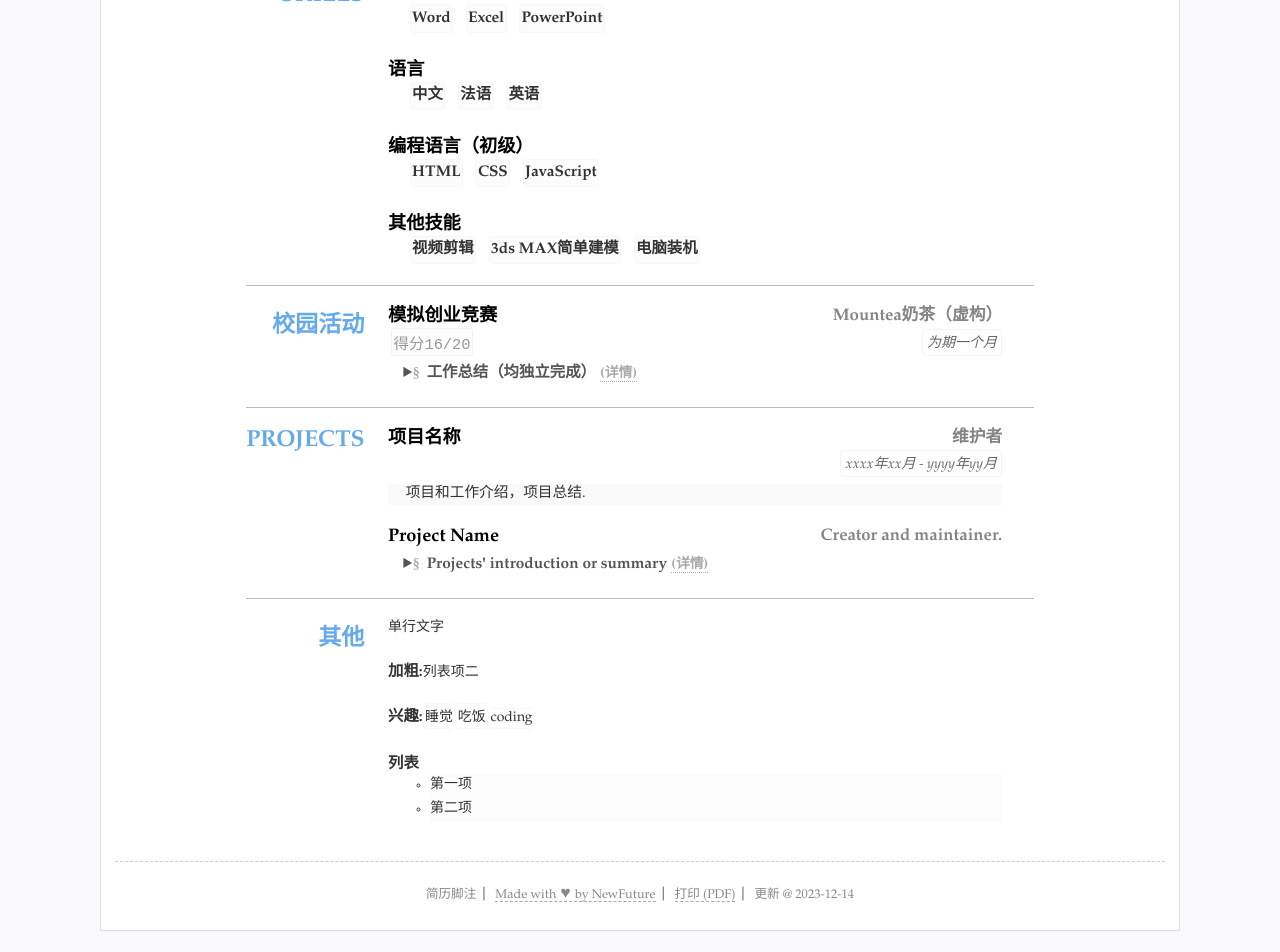
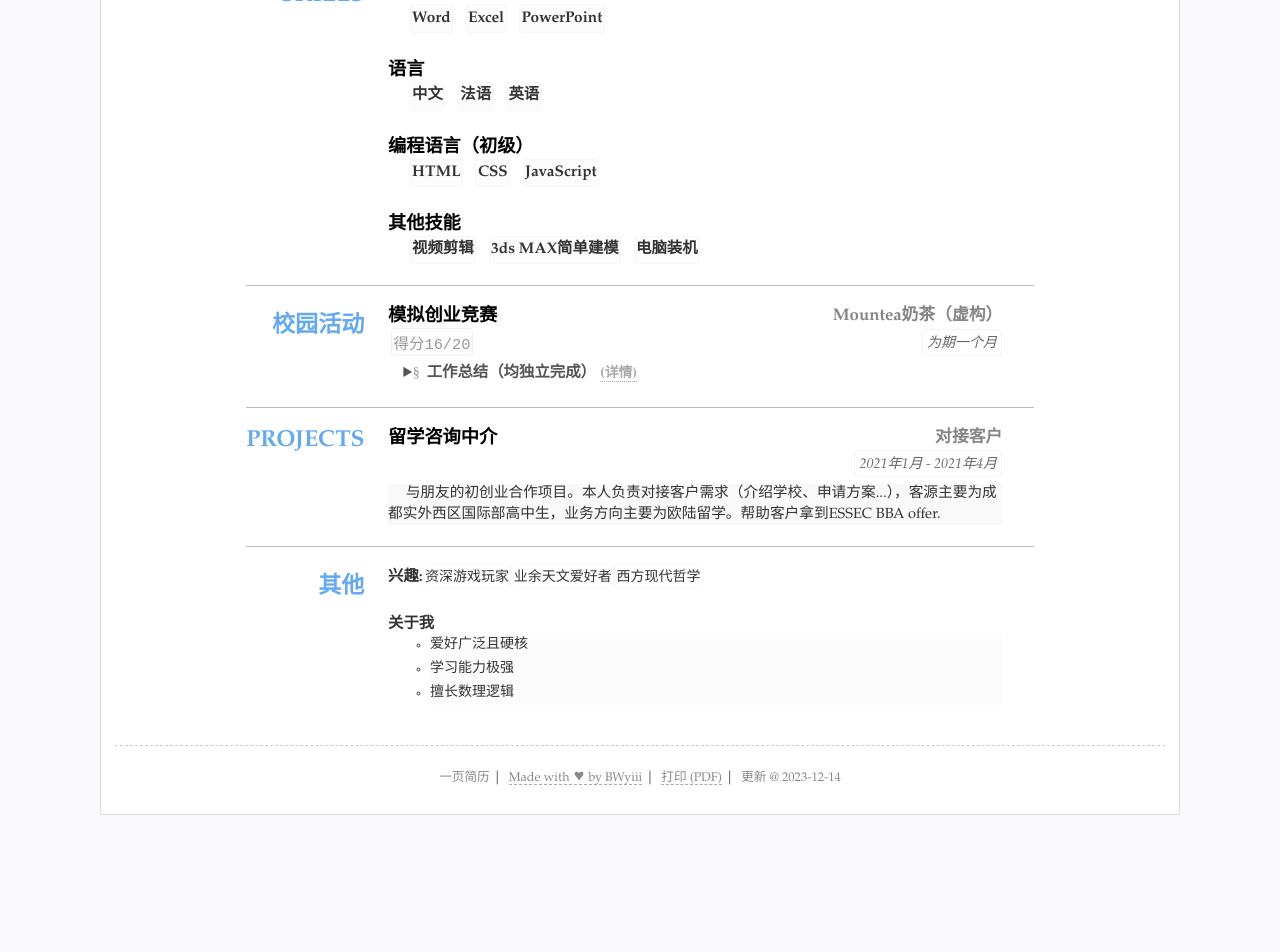
Before and after one commit to BWyiii/-, a Jekyll site: the page built from index.html, in a window 1280 px wide. Shown: the part 372-1324 px from the top of the page. Built offline with Jekyll 4.4.1, drawn with Linux system fonts in a browser that asks for light colours; after the commit the page ends 1208 px from its top, so only the background shows below that.

Commit message:
Update resume.yml

```diff
--- a/_data/resume.yml
+++ b/_data/resume.yml
@@ -65,7 +65,7 @@ main: #简历主要内容，
     tags:
     - 得分16/20
     summary: 工作总结（均独立完成）
-    detail: 原创设计LOGO、 设计并为茶杯3D建模、策划产品和营销战略...
+    detail: 原创设计LOGO、 设计并为茶杯3D建模、策划产品和营销战略、制作15min的视频并配音...
     # open: open
     #可以设置open默认展开
 
@@ -73,34 +73,26 @@ main: #简历主要内容，
 - type: projects
   name: Projects
   content:
-  - title: 项目名称
-    duration: xxxx年xx月 - yyyy年yy月
-    detail: 项目和工作介绍，项目总结.
-    sub: 维护者
-  - title: Project Name
-    summary: Projects' introduction or summary
-    detail:
-      md: _data/demo.md
-    sub: Creator and maintainer.
-   #可继续添加更多内容
+  - title: 留学咨询中介
+    duration: 2021年1月 - 2021年4月
+    detail: 与朋友的初创业合作项目。本人负责对接客户需求（介绍学校、申请方案...），客源主要为成都实外西区国际部高中生，业务方向主要为欧陆留学。帮助客户拿到ESSEC BBA offer.
+    sub: 对接客户
 
 #others 其他简略内容(列表)
 others: #其他列表显示
 - type: others #ID可以为空
   name: '其他'
   content: #选择需要的格式
-  - 单行文字
-  - title: "加粗:"
-    text: "列表项二"
   - title: "兴趣:"
     items: #单行列表
-    - 睡觉
-    - 吃饭
-    - coding
-  - title: 列表
+    - 资深游戏玩家
+    - 业余天文爱好者
+    - 西方现代哲学
+  - title: 关于我
     list:
-    - 第一项
-    - 第二项
+    - 爱好广泛且硬核
+    - 学习能力极强
+    - 擅长数理逻辑
 #- type:
 #  name: '其他'
 #  content: #选择需要的格式
@@ -111,10 +103,10 @@ others: #其他列表显示
 footer: #脚注多组
   print: #打印版markdown或者html
   screen:
-  - text: "简历脚注"
+  - text: "一页简历"
   #   href: '/'
-  - text: "Made with &hearts; by NewFuture"
-    href: "https://github.com/NewFuture/CV/"
+  - text: "Made with &hearts; by BWyiii"
+    href: "https://github.com/BWyiii/CV/"
 
 #页面额外js脚本，如xx统计
 scripts:
```
